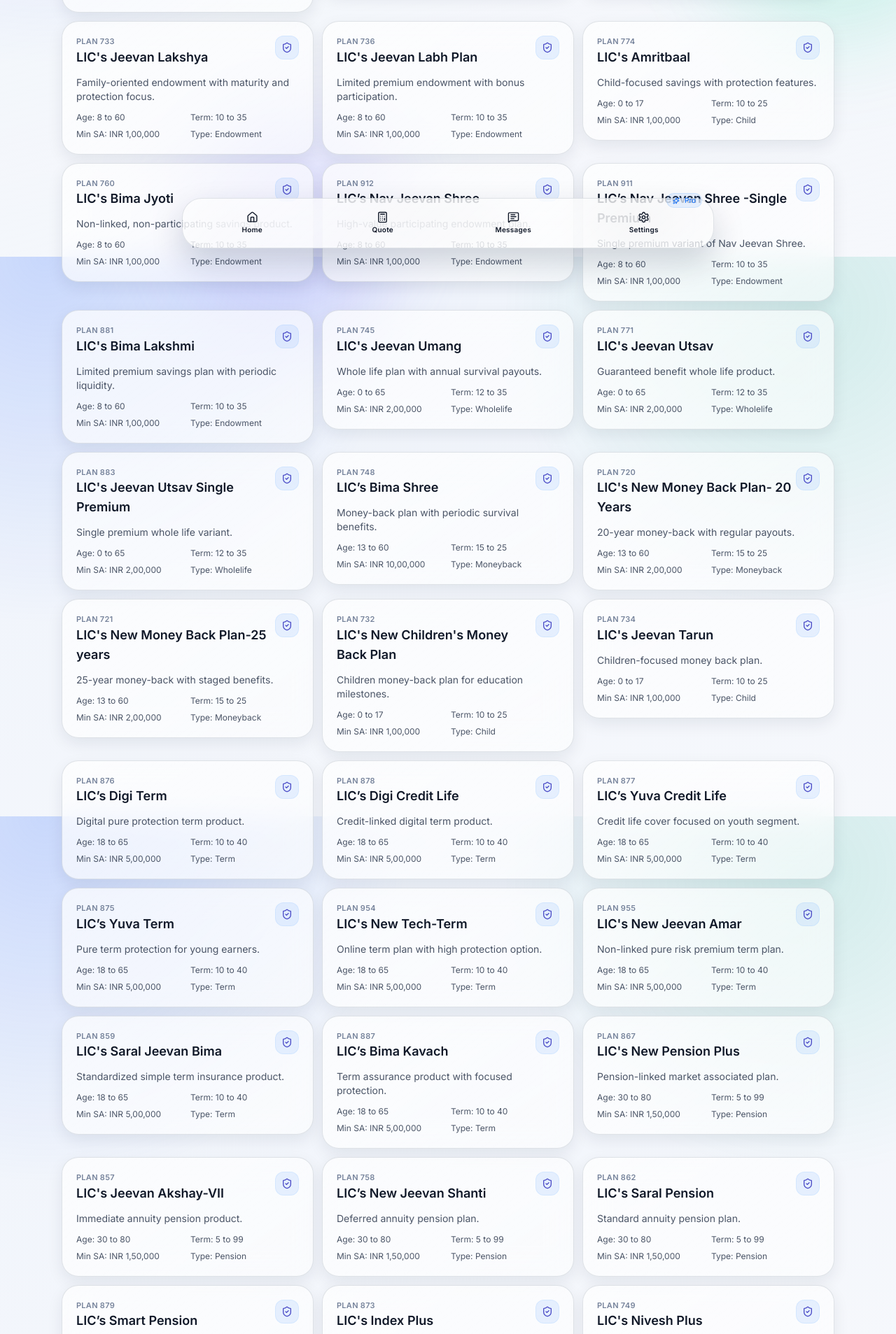
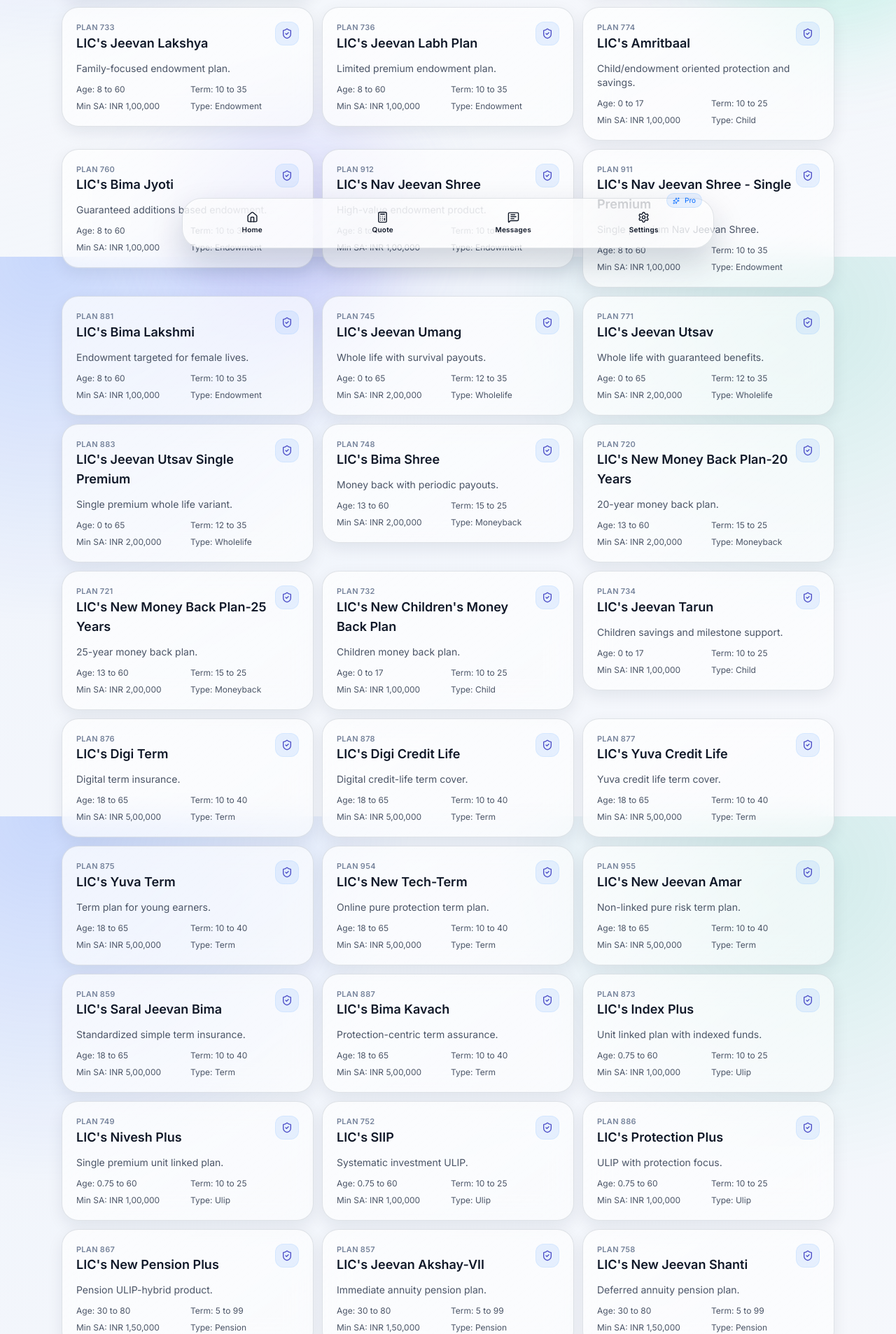
Before and after one commit to Kutral/Lic, a React (Vite) app: page /#/plans in a window 1280 px wide. Shown: the part 433-2340 px from the top of the page at 70% size. Built offline with nearby package versions, Linux system fonts and the light colour scheme.

Commit message:
feat: align active LIC plan catalog with official categorized list

```diff
--- a/src/data/plans.ts
+++ b/src/data/plans.ts
@@ -133,6 +133,7 @@
   planNo: number
   name: string
   type: PlanType
+  versionTag: string
   description: string
   features: string[]
   sourceRefs: string[]
@@ -147,13 +148,13 @@
   gstCategory?: LICPlan['gstCategory']
   riders?: string[]
   survivalBenefits?: { year: number; percentage: number }[]
-  isActive?: boolean
 }): LICPlan => {
   const d = defaultsByType[input.type]
   return {
     planNo: input.planNo,
     name: input.name,
     type: input.type,
+    versionTag: input.versionTag,
     minAge: input.minAge ?? d.minAge,
     maxAge: input.maxAge ?? d.maxAge,
     minTerm: input.minTerm ?? d.minTerm,
@@ -168,63 +169,56 @@
     survivalBenefits: input.survivalBenefits,
     description: input.description,
     features: input.features,
-    isActive: input.isActive ?? true,
-    lastVerified: '2026-02-18',
+    isActive: true,
+    lastVerified: '2026-02-19',
     sourceRefs: input.sourceRefs,
   }
 }
 
 export const plans: LICPlan[] = [
-  // Endowment Plans (official LIC insurance-plan table)
-  mkPlan({ planNo: 717, name: "LIC's Single Premium Endowment Plan", type: 'endowment', description: 'Single premium endowment savings and protection.', features: ['Single premium', 'Savings + life cover'], sourceRefs: ['https://licindia.in/web/guest/insurance-plan'] }),
-  mkPlan({ planNo: 714, name: "LIC's New Endowment Plan", type: 'endowment', description: 'Participating endowment with risk cover and maturity corpus.', features: ['Participating', 'Maturity + bonus'], sourceRefs: ['https://licindia.in/web/guest/insurance-plan'] }),
-  mkPlan({ planNo: 715, name: "LIC's New Jeevan Anand", type: 'endowment', description: 'Endowment with lifelong coverage after maturity.', features: ['Whole-life continuation', 'Bonus eligible'], sourceRefs: ['https://licindia.in/web/guest/insurance-plan'] }),
-  mkPlan({ planNo: 733, name: "LIC's Jeevan Lakshya", type: 'endowment', description: 'Family-oriented endowment with maturity and protection focus.', features: ['Family protection', 'Participating'], sourceRefs: ['https://licindia.in/web/guest/insurance-plan'] }),
-  mkPlan({ planNo: 736, name: "LIC's Jeevan Labh Plan", type: 'endowment', description: 'Limited premium endowment with bonus participation.', features: ['Limited premium', 'Participating'], sourceRefs: ['https://licindia.in/web/guest/insurance-plan'] }),
-  mkPlan({ planNo: 774, name: "LIC's Amritbaal", type: 'child', description: 'Child-focused savings with protection features.', features: ['Child plan', 'Future corpus'], sourceRefs: ['https://licindia.in/web/guest/insurance-plan'] }),
-  mkPlan({ planNo: 760, name: "LIC's Bima Jyoti", type: 'endowment', description: 'Non-linked, non-participating savings product.', features: ['Guaranteed additions', 'Protection + savings'], sourceRefs: ['https://licindia.in/web/guest/insurance-plan'] }),
-  mkPlan({ planNo: 912, name: 'LIC’s Nav Jeevan Shree', type: 'endowment', description: 'High-value participating endowment plan.', features: ['High ticket', 'Participating'], sourceRefs: ['https://licindia.in/web/guest/insurance-plan'] }),
-  mkPlan({ planNo: 911, name: 'LIC’s Nav Jeevan Shree -Single Premium', type: 'endowment', description: 'Single premium variant of Nav Jeevan Shree.', features: ['Single premium', 'High-value'], sourceRefs: ['https://licindia.in/web/guest/insurance-plan'] }),
-  mkPlan({ planNo: 881, name: "LIC's Bima Lakshmi", type: 'endowment', description: 'Limited premium savings plan with periodic liquidity.', features: ['Limited premium', 'Savings'], sourceRefs: ['https://licindia.in/web/guest/insurance-plan'] }),
+  mkPlan({ planNo: 717, name: "LIC's Single Premium Endowment Plan", type: 'endowment', versionTag: '512N283V03', description: 'Single premium endowment plan.', features: ['Single premium', 'Savings + life cover'], sourceRefs: ['https://licindia.in/insurance-plan', 'https://licindia.in/web/guest/lic-s-single-premium-endowment-plan-717-512n283v03'] }),
+  mkPlan({ planNo: 714, name: "LIC's New Endowment Plan", type: 'endowment', versionTag: '512N277V03', description: 'Participating endowment savings plan.', features: ['Participating', 'Life cover + maturity'], sourceRefs: ['https://licindia.in/insurance-plan'] }),
+  mkPlan({ planNo: 715, name: "LIC's New Jeevan Anand", type: 'endowment', versionTag: '512N279V03', description: 'Endowment with lifelong protection continuation.', features: ['Endowment + whole-life continuation'], sourceRefs: ['https://licindia.in/insurance-plan'] }),
+  mkPlan({ planNo: 733, name: "LIC's Jeevan Lakshya", type: 'endowment', versionTag: '512N297V03', description: 'Family-focused endowment plan.', features: ['Family protection', 'Maturity corpus'], sourceRefs: ['https://licindia.in/insurance-plan'] }),
+  mkPlan({ planNo: 736, name: "LIC's Jeevan Labh Plan", type: 'endowment', versionTag: '512N304V03', description: 'Limited premium endowment plan.', features: ['Limited premium', 'Participating'], sourceRefs: ['https://licindia.in/insurance-plan'] }),
+  mkPlan({ planNo: 774, name: "LIC's Amritbaal", type: 'child', versionTag: '512N365V02', description: 'Child/endowment oriented protection and savings.', features: ['Child corpus', 'Protection'], sourceRefs: ['https://licindia.in/insurance-plan'] }),
+  mkPlan({ planNo: 760, name: "LIC's Bima Jyoti", type: 'endowment', versionTag: '512N339V03', description: 'Guaranteed additions based endowment.', features: ['Guaranteed additions'], sourceRefs: ['https://licindia.in/insurance-plan'] }),
+  mkPlan({ planNo: 912, name: "LIC's Nav Jeevan Shree", type: 'endowment', versionTag: '512N387V02', description: 'High-value endowment product.', features: ['High ticket', 'Endowment'], sourceRefs: ['https://licindia.in/insurance-plan'] }),
+  mkPlan({ planNo: 911, name: "LIC's Nav Jeevan Shree - Single Premium", type: 'endowment', versionTag: '512N390V01', description: 'Single premium Nav Jeevan Shree.', features: ['Single premium', 'High ticket'], sourceRefs: ['https://licindia.in/insurance-plan'] }),
+  mkPlan({ planNo: 881, name: "LIC's Bima Lakshmi", type: 'endowment', versionTag: '512N389V01', description: 'Endowment targeted for female lives.', features: ['Endowment', 'Female focused'], sourceRefs: ['https://licindia.in/insurance-plan'] }),
 
-  // Whole Life Plans
-  mkPlan({ planNo: 745, name: "LIC's Jeevan Umang", type: 'wholelife', description: 'Whole life plan with annual survival payouts.', features: ['Whole-life cover', 'Annual benefits'], sourceRefs: ['https://licindia.in/web/guest/insurance-plan'] }),
-  mkPlan({ planNo: 771, name: "LIC's Jeevan Utsav", type: 'wholelife', description: 'Guaranteed benefit whole life product.', features: ['Guaranteed benefits', 'Whole-life cover'], sourceRefs: ['https://licindia.in/web/guest/insurance-plan'] }),
-  mkPlan({ planNo: 883, name: "LIC's Jeevan Utsav Single Premium", type: 'wholelife', description: 'Single premium whole life variant.', features: ['Single premium', 'Guaranteed benefits'], sourceRefs: ['https://licindia.in/web/guest/insurance-plan'] }),
+  mkPlan({ planNo: 745, name: "LIC's Jeevan Umang", type: 'wholelife', versionTag: '512N312V03', description: 'Whole life with survival payouts.', features: ['Whole-life', 'Periodic benefits'], sourceRefs: ['https://licindia.in/insurance-plan'] }),
+  mkPlan({ planNo: 771, name: "LIC's Jeevan Utsav", type: 'wholelife', versionTag: '512N363V02', description: 'Whole life with guaranteed benefits.', features: ['Whole-life', 'Guaranteed benefits'], sourceRefs: ['https://licindia.in/insurance-plan'] }),
+  mkPlan({ planNo: 883, name: "LIC's Jeevan Utsav Single Premium", type: 'wholelife', versionTag: '512N392V01', description: 'Single premium whole life variant.', features: ['Single premium', 'Whole-life'], sourceRefs: ['https://licindia.in/insurance-plan'] }),
 
-  // Money Back Plans
-  mkPlan({ planNo: 748, name: 'LIC’s Bima Shree', type: 'moneyback', description: 'Money-back plan with periodic survival benefits.', features: ['Periodic payouts', 'Savings + life cover'], sourceRefs: ['https://licindia.in/web/guest/insurance-plan'], minSA: 1000000 }),
-  mkPlan({ planNo: 720, name: "LIC's New Money Back Plan- 20 Years", type: 'moneyback', description: '20-year money-back with regular payouts.', features: ['20-year term', 'Periodic payouts'], sourceRefs: ['https://licindia.in/web/guest/insurance-plan'], survivalBenefits: [{ year: 5, percentage: 20 }, { year: 10, percentage: 20 }, { year: 15, percentage: 20 }] }),
-  mkPlan({ planNo: 721, name: "LIC's New Money Back Plan-25 years", type: 'moneyback', description: '25-year money-back with staged benefits.', features: ['25-year term', 'Periodic payouts'], sourceRefs: ['https://licindia.in/web/guest/insurance-plan'], survivalBenefits: [{ year: 5, percentage: 15 }, { year: 10, percentage: 15 }, { year: 15, percentage: 15 }, { year: 20, percentage: 15 }] }),
-  mkPlan({ planNo: 732, name: "LIC's New Children's Money Back Plan", type: 'child', description: 'Children money-back plan for education milestones.', features: ['Child plan', 'Milestone payouts'], sourceRefs: ['https://licindia.in/web/guest/insurance-plan'] }),
-  mkPlan({ planNo: 734, name: "LIC's Jeevan Tarun", type: 'child', description: 'Children-focused money back plan.', features: ['Child plan', 'Education support'], sourceRefs: ['https://licindia.in/web/guest/insurance-plan'] }),
+  mkPlan({ planNo: 748, name: "LIC's Bima Shree", type: 'moneyback', versionTag: '512N316V03', description: 'Money back with periodic payouts.', features: ['Money back', 'Survival benefits'], sourceRefs: ['https://licindia.in/insurance-plan'] }),
+  mkPlan({ planNo: 720, name: "LIC's New Money Back Plan-20 Years", type: 'moneyback', versionTag: '512N280V03', description: '20-year money back plan.', features: ['Money back', '20-year'], sourceRefs: ['https://licindia.in/insurance-plan'] }),
+  mkPlan({ planNo: 721, name: "LIC's New Money Back Plan-25 Years", type: 'moneyback', versionTag: '512N278V03', description: '25-year money back plan.', features: ['Money back', '25-year'], sourceRefs: ['https://licindia.in/insurance-plan'] }),
+  mkPlan({ planNo: 732, name: "LIC's New Children's Money Back Plan", type: 'child', versionTag: '512N296V03', description: 'Children money back plan.', features: ['Child plan', 'Money back'], sourceRefs: ['https://licindia.in/insurance-plan'] }),
+  mkPlan({ planNo: 734, name: "LIC's Jeevan Tarun", type: 'child', versionTag: '512N299V03', description: 'Children savings and milestone support.', features: ['Child plan', 'Education support'], sourceRefs: ['https://licindia.in/insurance-plan'] }),
 
-  // Term Assurance Plans
-  mkPlan({ planNo: 876, name: 'LIC’s Digi Term', type: 'term', description: 'Digital pure protection term product.', features: ['Online term', 'Pure risk cover'], sourceRefs: ['https://licindia.in/web/guest/insurance-plan'] }),
-  mkPlan({ planNo: 878, name: 'LIC’s Digi Credit Life', type: 'term', description: 'Credit-linked digital term product.', features: ['Credit-linked', 'Online'], sourceRefs: ['https://licindia.in/web/guest/insurance-plan'] }),
-  mkPlan({ planNo: 877, name: 'LIC’s Yuva Credit Life', type: 'term', description: 'Credit life cover focused on youth segment.', features: ['Credit life', 'Youth-focused'], sourceRefs: ['https://licindia.in/web/guest/insurance-plan'] }),
-  mkPlan({ planNo: 875, name: 'LIC’s Yuva Term', type: 'term', description: 'Pure term protection for young earners.', features: ['Pure term', 'Flexible cover'], sourceRefs: ['https://licindia.in/web/guest/insurance-plan'] }),
-  mkPlan({ planNo: 954, name: "LIC's New Tech-Term", type: 'term', description: 'Online term plan with high protection option.', features: ['High SA', 'Online purchase'], sourceRefs: ['https://licindia.in/web/guest/insurance-plan'] }),
-  mkPlan({ planNo: 955, name: "LIC's New Jeevan Amar", type: 'term', description: 'Non-linked pure risk premium term plan.', features: ['Pure protection', 'Multiple payout choices'], sourceRefs: ['https://licindia.in/web/guest/insurance-plan'] }),
-  mkPlan({ planNo: 859, name: "LIC's Saral Jeevan Bima", type: 'term', description: 'Standardized simple term insurance product.', features: ['Simple term', 'Standard product'], sourceRefs: ['https://licindia.in/web/guest/insurance-plan'] }),
-  mkPlan({ planNo: 887, name: 'LIC’s Bima Kavach', type: 'term', description: 'Term assurance product with focused protection.', features: ['Term assurance', 'Risk protection'], sourceRefs: ['https://licindia.in/web/guest/insurance-plan'] }),
+  mkPlan({ planNo: 876, name: "LIC's Digi Term", type: 'term', versionTag: '512N356V02', description: 'Digital term insurance.', features: ['Term', 'Digital issuance'], sourceRefs: ['https://licindia.in/insurance-plan'] }),
+  mkPlan({ planNo: 878, name: "LIC's Digi Credit Life", type: 'term', versionTag: '512N358V01', description: 'Digital credit-life term cover.', features: ['Term', 'Credit life'], sourceRefs: ['https://licindia.in/insurance-plan'] }),
+  mkPlan({ planNo: 877, name: "LIC's Yuva Credit Life", type: 'term', versionTag: '512N357V01', description: 'Yuva credit life term cover.', features: ['Term', 'Credit linked'], sourceRefs: ['https://licindia.in/insurance-plan'] }),
+  mkPlan({ planNo: 875, name: "LIC's Yuva Term", type: 'term', versionTag: '512N355V02', description: 'Term plan for young earners.', features: ['Term', 'Youth focused'], sourceRefs: ['https://licindia.in/insurance-plan'] }),
+  mkPlan({ planNo: 954, name: "LIC's New Tech-Term", type: 'term', versionTag: '512N351V02', description: 'Online pure protection term plan.', features: ['Term', 'Online'], sourceRefs: ['https://licindia.in/insurance-plan'] }),
+  mkPlan({ planNo: 955, name: "LIC's New Jeevan Amar", type: 'term', versionTag: '512N350V02', description: 'Non-linked pure risk term plan.', features: ['Term', 'Pure risk'], sourceRefs: ['https://licindia.in/insurance-plan'] }),
+  mkPlan({ planNo: 859, name: "LIC's Saral Jeevan Bima", type: 'term', versionTag: '512N341V01', description: 'Standardized simple term insurance.', features: ['Term', 'Standard product'], sourceRefs: ['https://licindia.in/insurance-plan'] }),
+  mkPlan({ planNo: 887, name: "LIC's Bima Kavach", type: 'term', versionTag: '512N360V01', description: 'Protection-centric term assurance.', features: ['Term', 'Protection'], sourceRefs: ['https://licindia.in/insurance-plan'] }),
 
-  // Pension Plans
-  mkPlan({ planNo: 867, name: "LIC's New Pension Plus", type: 'pension', description: 'Pension-linked market associated plan.', features: ['Retirement corpus', 'Long horizon'], sourceRefs: ['https://licindia.in/pension-plan'] }),
-  mkPlan({ planNo: 857, name: "LIC's Jeevan Akshay-VII", type: 'pension', description: 'Immediate annuity pension product.', features: ['Immediate annuity', 'Retirement income'], sourceRefs: ['https://licindia.in/pension-plan'] }),
-  mkPlan({ planNo: 758, name: 'LIC’s New Jeevan Shanti', type: 'pension', description: 'Deferred annuity pension plan.', features: ['Deferred annuity', 'Guaranteed pension options'], sourceRefs: ['https://licindia.in/pension-plan'] }),
-  mkPlan({ planNo: 862, name: "LIC's Saral Pension", type: 'pension', description: 'Standard annuity pension plan.', features: ['Immediate annuity', 'Standardized structure'], sourceRefs: ['https://licindia.in/pension-plan'] }),
-  mkPlan({ planNo: 879, name: 'LIC’s Smart Pension', type: 'pension', description: 'Retirement income planning pension product.', features: ['Pension income', 'Retirement planning'], sourceRefs: ['https://licindia.in/pension-plan'] }),
+  mkPlan({ planNo: 873, name: "LIC's Index Plus", type: 'ulip', versionTag: '512L354V01', description: 'Unit linked plan with indexed funds.', features: ['ULIP', 'Market linked'], sourceRefs: ['https://licindia.in/unit-linked-plans'] }),
+  mkPlan({ planNo: 749, name: "LIC's Nivesh Plus", type: 'ulip', versionTag: '512L317V02', description: 'Single premium unit linked plan.', features: ['ULIP', 'Single premium'], sourceRefs: ['https://licindia.in/unit-linked-plans'] }),
+  mkPlan({ planNo: 752, name: "LIC's SIIP", type: 'ulip', versionTag: '512L334V02', description: 'Systematic investment ULIP.', features: ['ULIP', 'Regular premium'], sourceRefs: ['https://licindia.in/unit-linked-plans'] }),
+  mkPlan({ planNo: 886, name: "LIC's Protection Plus", type: 'ulip', versionTag: '512L361V01', description: 'ULIP with protection focus.', features: ['ULIP', 'Protection'], sourceRefs: ['https://licindia.in/unit-linked-plans'] }),
 
-  // Unit Linked Plans
-  mkPlan({ planNo: 873, name: "LIC's Index Plus", type: 'ulip', description: 'Unit linked savings and protection plan.', features: ['Market linked', 'Fund options'], sourceRefs: ['https://licindia.in/unit-linked-plans'] }),
-  mkPlan({ planNo: 749, name: "LIC's Nivesh Plus", type: 'ulip', description: 'Single premium unit linked plan.', features: ['Single premium', 'ULIP'], sourceRefs: ['https://licindia.in/unit-linked-plans'] }),
-  mkPlan({ planNo: 752, name: "LIC's SIIP", type: 'ulip', description: 'Systematic investment and insurance ULIP plan.', features: ['Regular premium', 'ULIP'], sourceRefs: ['https://licindia.in/unit-linked-plans'] }),
-  mkPlan({ planNo: 886, name: "LIC's Protection Plus", type: 'ulip', description: 'ULIP variant with additional protection orientation.', features: ['ULIP', 'Protection focus'], sourceRefs: ['https://licindia.in/unit-linked-plans'] }),
+  mkPlan({ planNo: 867, name: "LIC's New Pension Plus", type: 'pension', versionTag: '512L347V01', description: 'Pension ULIP-hybrid product.', features: ['Pension', 'Market linked'], sourceRefs: ['https://licindia.in/pension-plan'], gstCategory: 'ulip' }),
+  mkPlan({ planNo: 857, name: "LIC's Jeevan Akshay-VII", type: 'pension', versionTag: '512N337V07', description: 'Immediate annuity pension plan.', features: ['Immediate annuity'], sourceRefs: ['https://licindia.in/pension-plan'] }),
+  mkPlan({ planNo: 758, name: "LIC's New Jeevan Shanti", type: 'pension', versionTag: '512N338V08', description: 'Deferred annuity pension plan.', features: ['Deferred annuity'], sourceRefs: ['https://licindia.in/pension-plan'] }),
+  mkPlan({ planNo: 862, name: "LIC's Saral Pension", type: 'pension', versionTag: '512N342V05', description: 'Standard annuity pension plan.', features: ['Pension'], sourceRefs: ['https://licindia.in/pension-plan'] }),
+  mkPlan({ planNo: 879, name: "LIC's Smart Pension", type: 'pension', versionTag: '512N386V01', description: 'Retirement-focused pension solution.', features: ['Pension', 'Retirement income'], sourceRefs: ['https://licindia.in/pension-plan'] }),
 
-  // Micro Insurance Plans
-  mkPlan({ planNo: 751, name: "LIC's Micro Bachat", type: 'micro', description: 'Micro insurance savings plan.', features: ['Low-ticket insurance', 'Savings support'], sourceRefs: ['https://licindia.in/micro-insurance-plans'] }),
-  mkPlan({ planNo: 880, name: "LIC's Jan Suraksha", type: 'micro', description: 'Micro insurance protection-oriented plan.', features: ['Micro cover', 'Affordable premium'], sourceRefs: ['https://licindia.in/micro-insurance-plans'] }),
+  mkPlan({ planNo: 751, name: "LIC's Micro Bachat", type: 'micro', versionTag: '512N329V03', description: 'Micro insurance savings plan.', features: ['Micro insurance'], sourceRefs: ['https://licindia.in/micro-insurance-plans'] }),
+  mkPlan({ planNo: 880, name: "LIC's Jan Suraksha", type: 'micro', versionTag: '512N388V01', description: 'Micro insurance protection plan.', features: ['Micro insurance', 'Protection'], sourceRefs: ['https://licindia.in/micro-insurance-plans'] }),
 ]
 
 export const planMap = new Map(plans.map((plan) => [plan.planNo, plan]))
--- a/src/types.ts
+++ b/src/types.ts
@@ -20,6 +20,7 @@
   planNo: number
   name: string
   type: PlanType
+  versionTag?: string
   minAge: number
   maxAge: number
   minTerm: number
```
